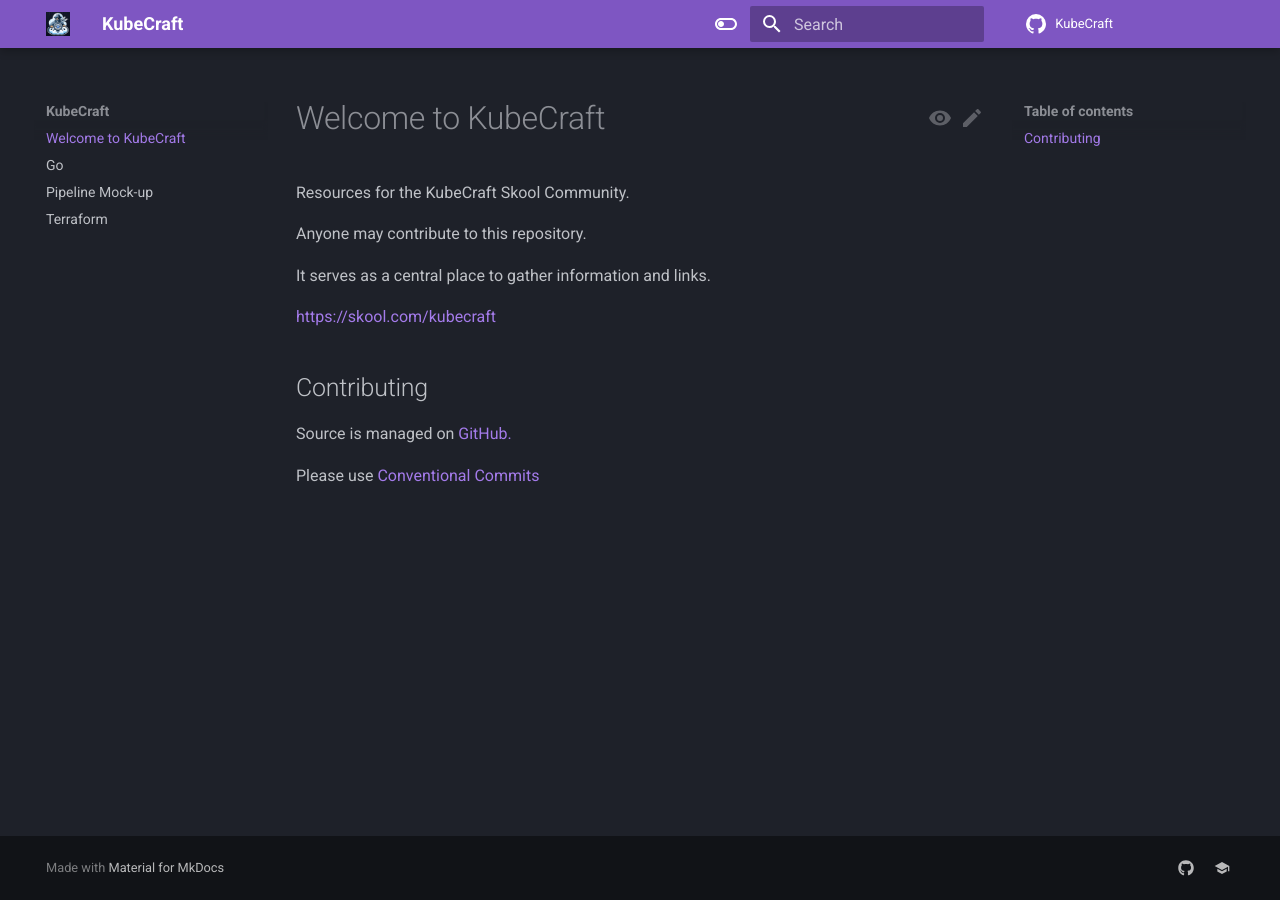
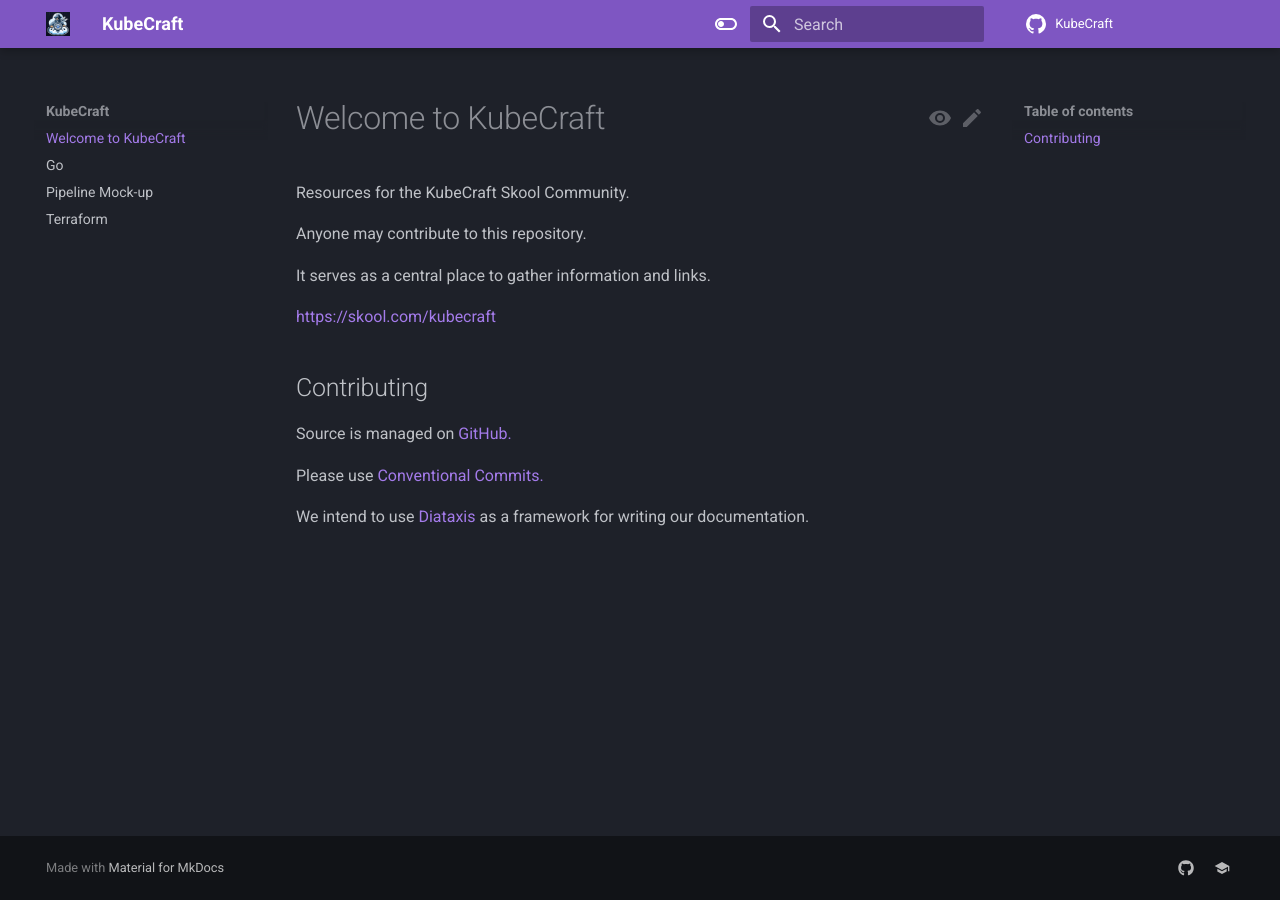
Before and after one commit to mischavandenburg/kubecraft, an MkDocs documentation site: the page built from docs/index.md, in a window 1280 px wide. Built offline with MkDocs 1.6.1 and Material for MkDocs 9.7.7, drawn with Linux system fonts in a browser that asks for light colours; comment, search, counter and statistics services are not loaded.

Commit message:
feat: add diataxis to index

```diff
--- a/docs/index.md
+++ b/docs/index.md
@@ -12,4 +12,6 @@
 
 Source is managed on [GitHub.](https://github.com/mischavandenburg/kubecraft)
 
-Please use [Conventional Commits](https://www.conventionalcommits.org/)
+Please use [Conventional Commits.](https://www.conventionalcommits.org/)
+
+We intend to use [Diataxis](https://diataxis.fr/) as a framework for writing our documentation.
```
